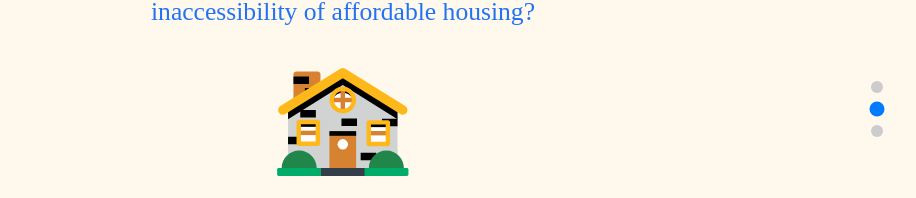
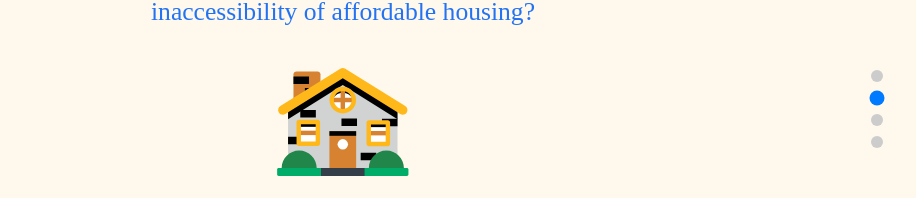
Before and after one commit to BengineerZ/FP2-Assignment-Site, a React (Create React App) app in the folder fp2-assignment-site/: page / in a window 1280 px wide. Shown: the part 291-489 px from the top of the page, without its empty margins (297-1213 px from the left). Built offline with nearby package versions, Linux system fonts and the light colour scheme; no server answers.

Commit message:
Can navigate now

```diff
--- a/fp2-assignment-site/src/components/nav_dots/Navigation.js
+++ b/fp2-assignment-site/src/components/nav_dots/Navigation.js
@@ -1,7 +1,7 @@
 import React, { useEffect, useState } from 'react';
 import './Navigation.css'; // We'll add this CSS file next.
 
-const sections = ['home', 'viz', 'bar']; // section IDs
+const sections = ['home', 'viz', 'burden', 'bar']; // section IDs
 
 export default function NavigationDots() {
   const [active, setActive] = useState('');
```
